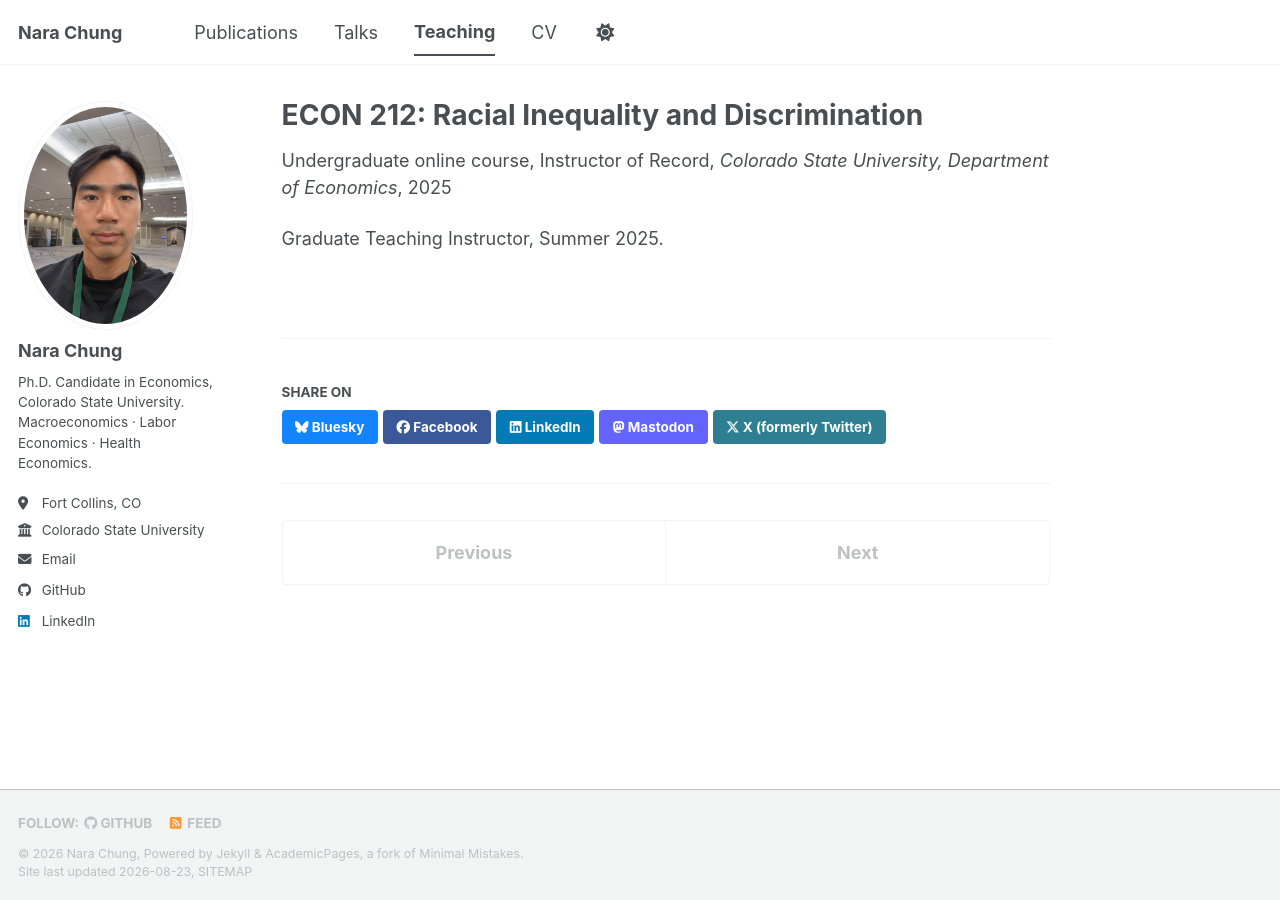
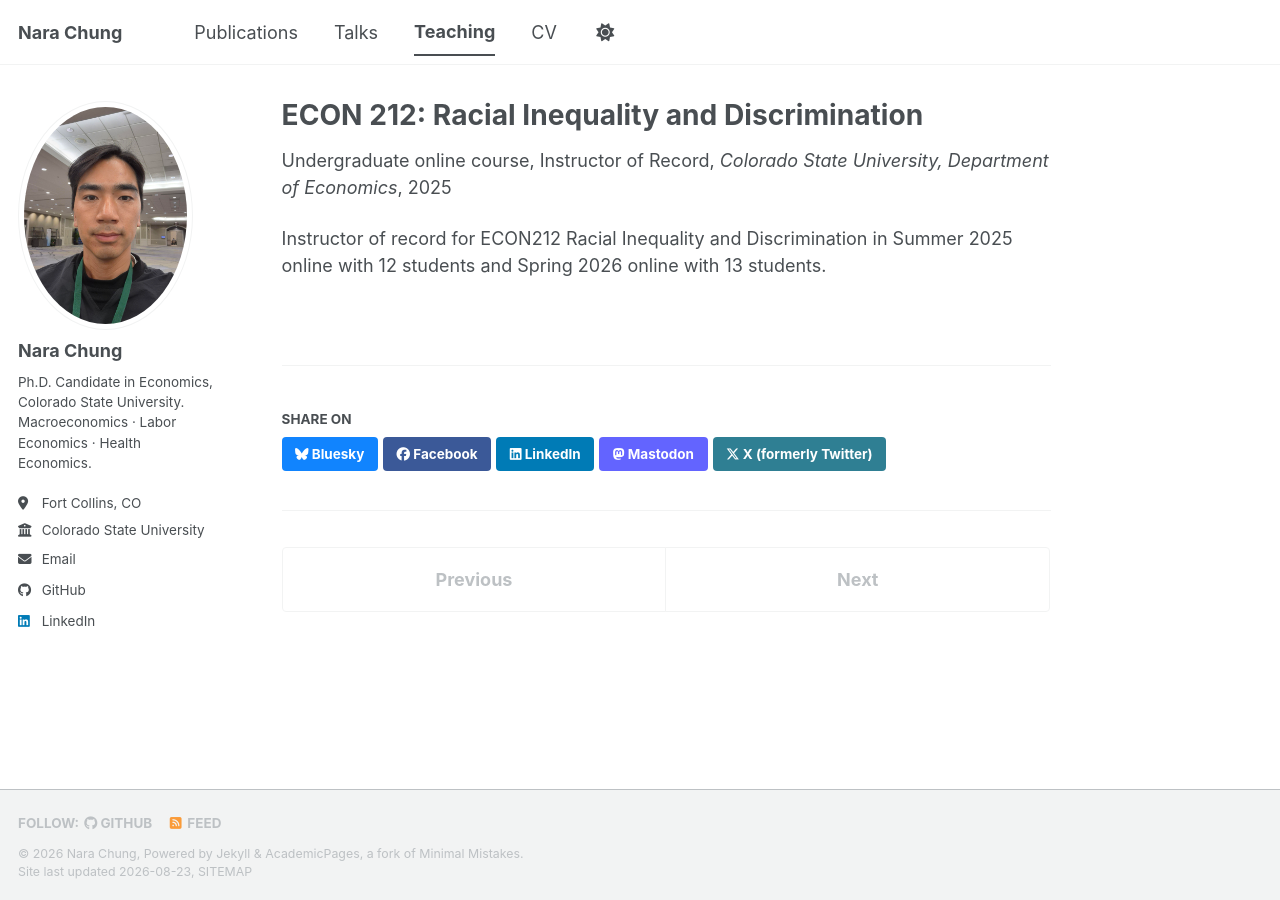
Before and after one commit to raraland18/raraland18.github.io, a Jekyll site: the page built from _teaching/2025-01-02-econ212-gti.md, in a window 1280 px wide. Built offline with Jekyll 4.4.1, drawn with Linux system fonts in a browser that asks for light colours; a style sheet for code colours, icons or effects is not loaded.

Commit message:
Update 2025-01-02-econ212-gti.md

```diff
--- a/_teaching/2025-01-02-econ212-gti.md
+++ b/_teaching/2025-01-02-econ212-gti.md
@@ -7,4 +7,4 @@ venue: "Colorado State University, Department of Economics"
 date: 2025-01-02
 location: "Fort Collins, CO, USA"
 ---
-Graduate Teaching Instructor, Summer 2025.
+Instructor of record for ECON212 Racial Inequality and Discrimination in Summer 2025 online with 12 students and Spring 2026 online with 13 students.
```
